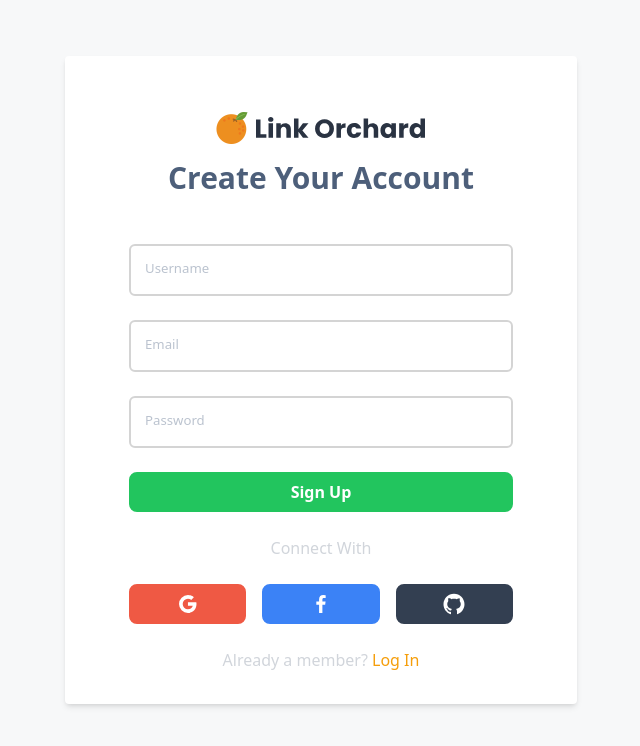
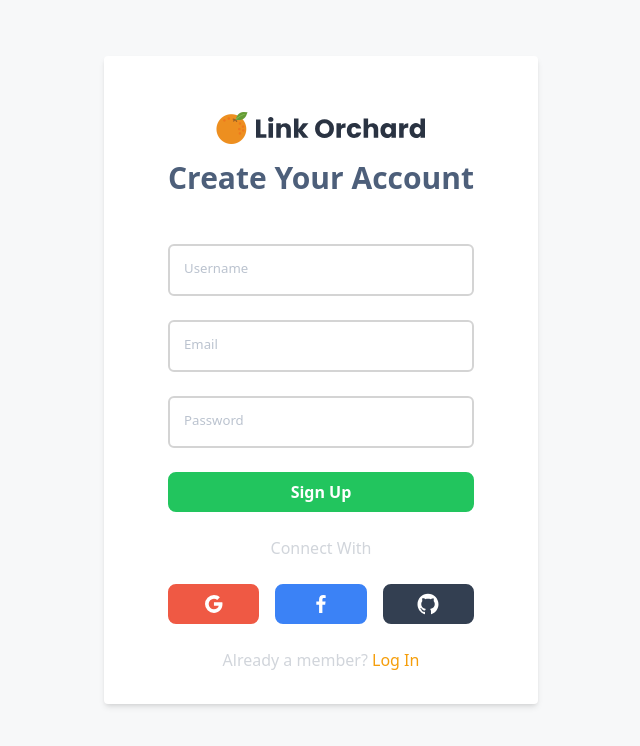
Before and after one commit to ysl0628/next13-omni-links, a Next.js app: page /signup in a window 1280 px wide. Shown: the top 746 px of the page, without its empty margins (319-959 px from the left). Built offline with nearby package versions, Linux system fonts and the light colour scheme; no server answers.

Commit message:
feat: modify page min width

```diff
--- a/app/login/page.tsx
+++ b/app/login/page.tsx
@@ -6,7 +6,7 @@ export default function LoginPage() {
     <div className="flex bg-grey-50 w-full">
       <Container>
         <div className="flex justify-center items-center h-[95%]">
-          <div className="w-full p-2 px-16 pb-8 min-w-[32rem] shadow-md rounded bg-white">
+          <div className="w-full p-2 px-16 pb-8 min-w-[20rem] md:min-w-[32rem] shadow-md rounded bg-white">
             <LoginClient />
           </div>
         </div>
--- a/app/signup/page.tsx
+++ b/app/signup/page.tsx
@@ -6,7 +6,7 @@ export default function SignUpPage() {
     <div className="flex bg-grey-50 w-full">
       <Container>
         <div className="flex justify-center items-center h-[95%]">
-          <div className="w-full p-2 px-16 pb-8 min-w-[32rem] shadow-md rounded bg-white">
+          <div className="w-full p-2 px-16 pb-8 min-w-[20rem] md:min-w-[32rem]] shadow-md rounded bg-white">
             <SignUpClient />
           </div>
         </div>
```
